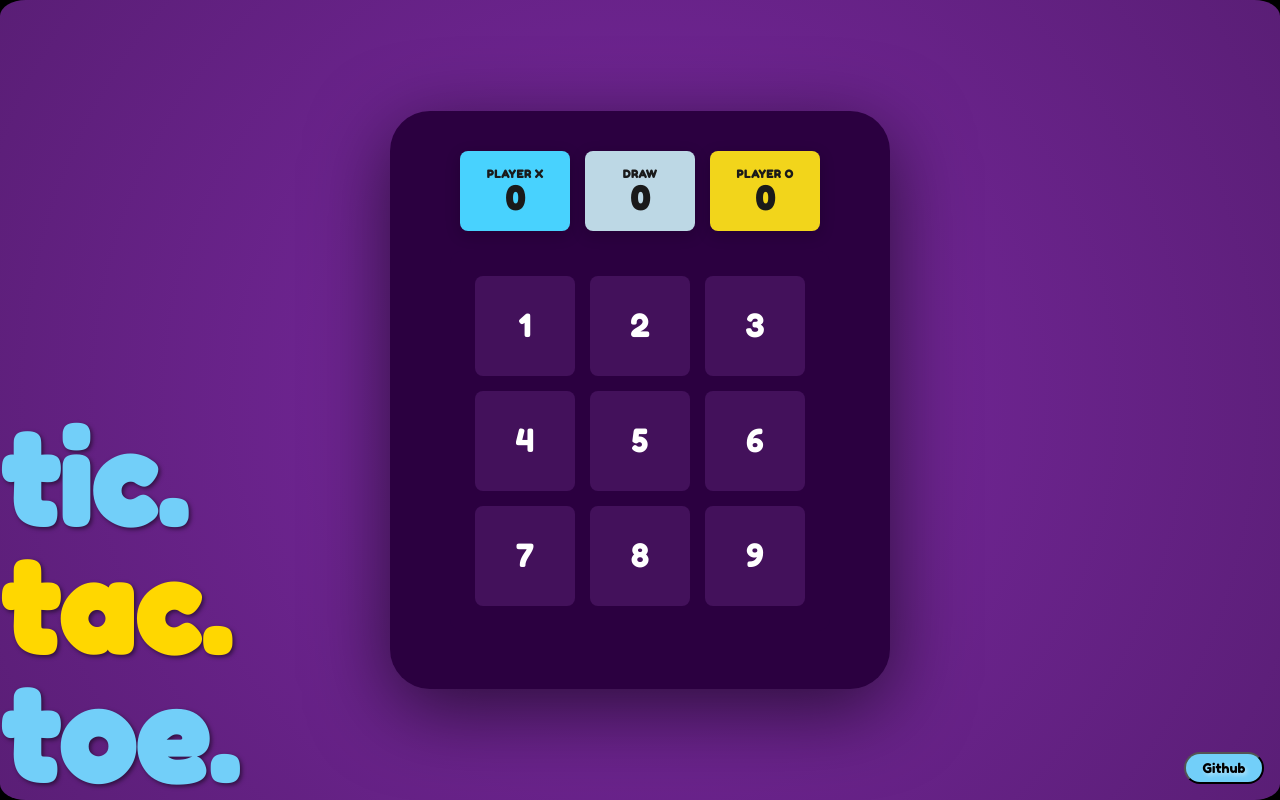
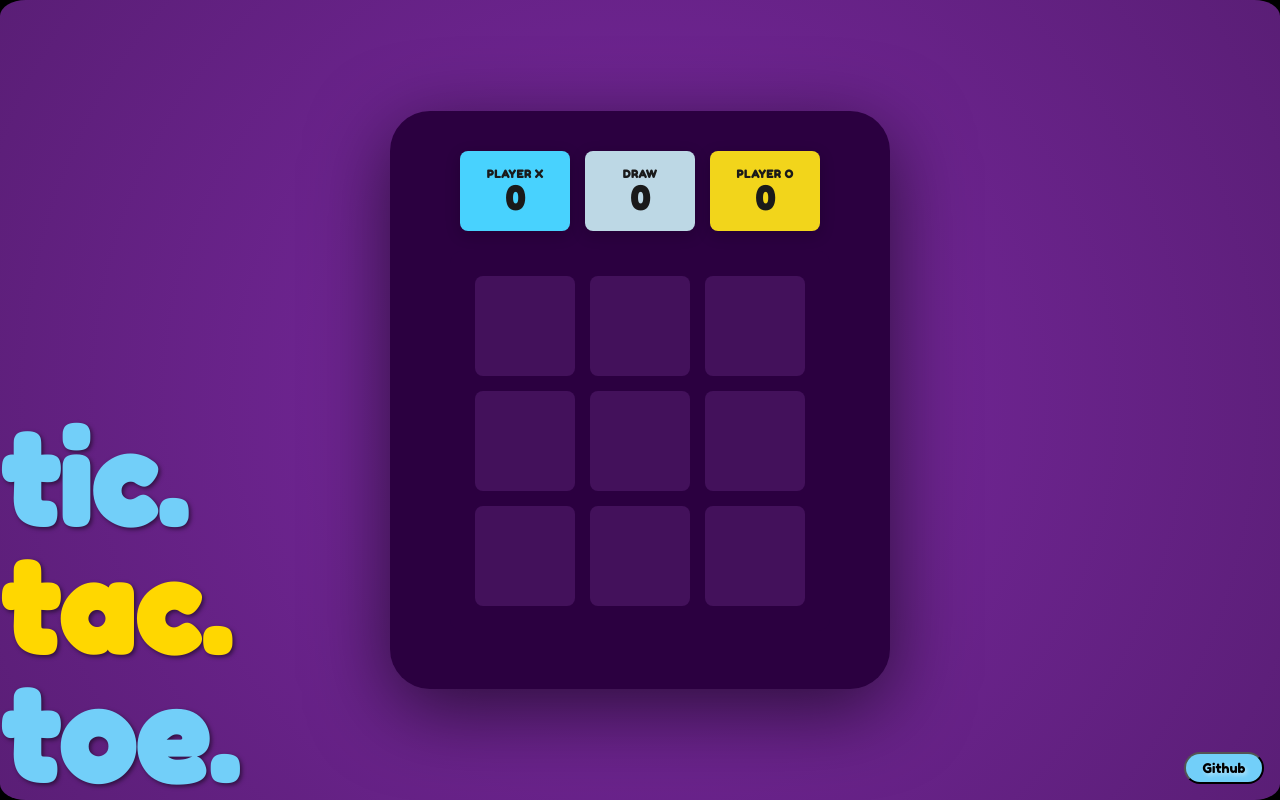
Before and after one commit to hkumar3b/Tic-Tac-Toe, a React (Vite) app: page / in a window 1280 px wide. Built offline with nearby package versions, Linux system fonts and the light colour scheme.

Commit message:
feat: implement game logic and dynamic board rendering for Tic-Tac-Toe

```diff
--- a/src/PlayArea.tsx
+++ b/src/PlayArea.tsx
@@ -1,11 +1,62 @@
+import { useState } from 'react';
+
 export const PlayArea = () => {
+  const [squares, setSquares] = useState<(string | null)[]>(Array(9).fill(null));
+  const [xIsNext, setXIsNext] = useState<boolean>(true);
+
+  const handleClick = (i: number) => {
+    if (calculateWinner(squares) || squares[i]) {
+      console.log("already filled or game is over");
+      return;
+    }
+    const nextSquares = squares.slice();
+    nextSquares[i] = xIsNext ? 'X' : 'O';
+    setSquares(nextSquares);
+    setXIsNext(!xIsNext);
+  }
+
   return (
     <div className="play-area">
-      {[...Array(9)].map((_, i) => (
-        <button key={i} className="square">
-          {i+1}
-        </button>
+      {squares.map((value, i) => (
+        <Square
+          key={i}
+          value={value}
+          onClick={() => handleClick(i)}
+        />
       ))}
     </div>
   );
 };
+
+type SquareProps = {
+  value: string | null;
+  onClick: () => void;
+};
+
+const Square = ({ value, onClick }: SquareProps) => {
+  return (
+    <button className="square" onClick={onClick}>
+      <span style={{
+        color: value === 'X' ? '#48D2FE' : '#F2D51B',
+        textShadow: '0 0 10px rgba(0,0,0,0.2)'
+      }}>
+        {value}
+      </span>
+    </button>
+  );
+};
+
+const calculateWinner = (squares: (string | null)[]) => {
+  const lines = [
+    [0, 1, 2], [3, 4, 5], [6, 7, 8],
+    [0, 3, 6], [1, 4, 7], [2, 5, 8],
+    [0, 4, 8], [2, 4, 6]
+  ];
+  for (let i = 0; i < lines.length; i++) {
+    const [a, b, c] = lines[i];
+    if (squares[a] && squares[a] === squares[b] && squares[a] === squares[c]) {
+      return squares[a];
+    }
+  }
+  return null;
+}
```
